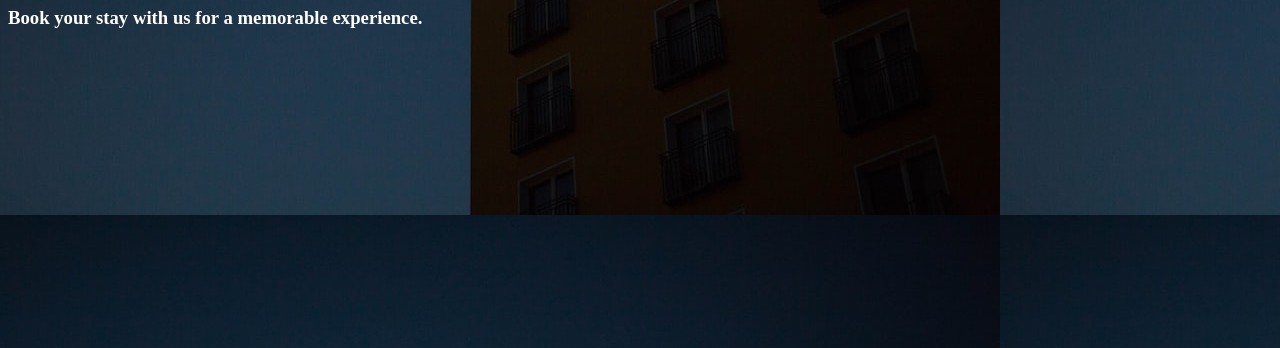
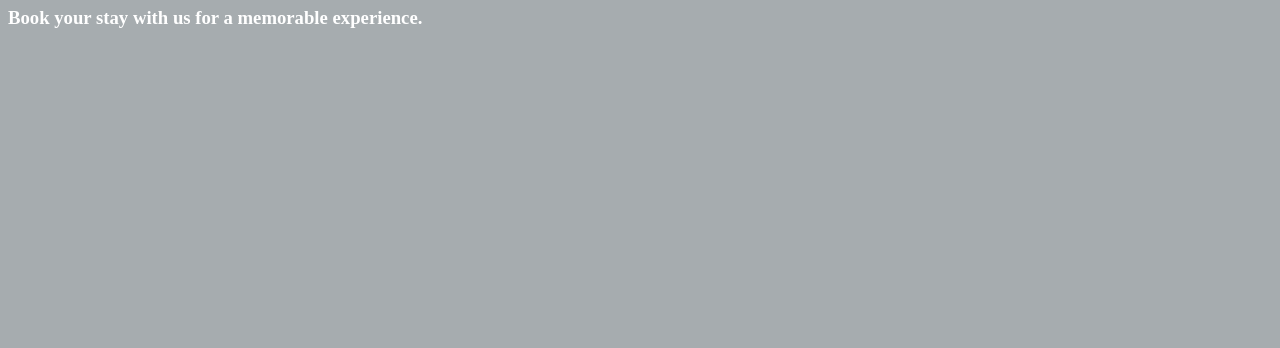
Before and after one commit to SangeethHTML/SangeethHTML.github.io, a plain HTML site: page index.html in a window 1280 px wide. Shown: the part 452-800 px from the top of the page. Drawn offline with Linux system fonts and the light colour scheme.

Commit message:
EDIT NEW

```diff
--- a/index.html
+++ b/index.html
@@ -1,10 +1,7 @@
 <html>
 <head>
     <title>Hotel ABC</title>
-    <style>
-        body {background-image: url("photo.jpeg");}
-
-    </style>
+  <body bgcolor="#A6ACAF">
 </head>
 
 <body>
```
